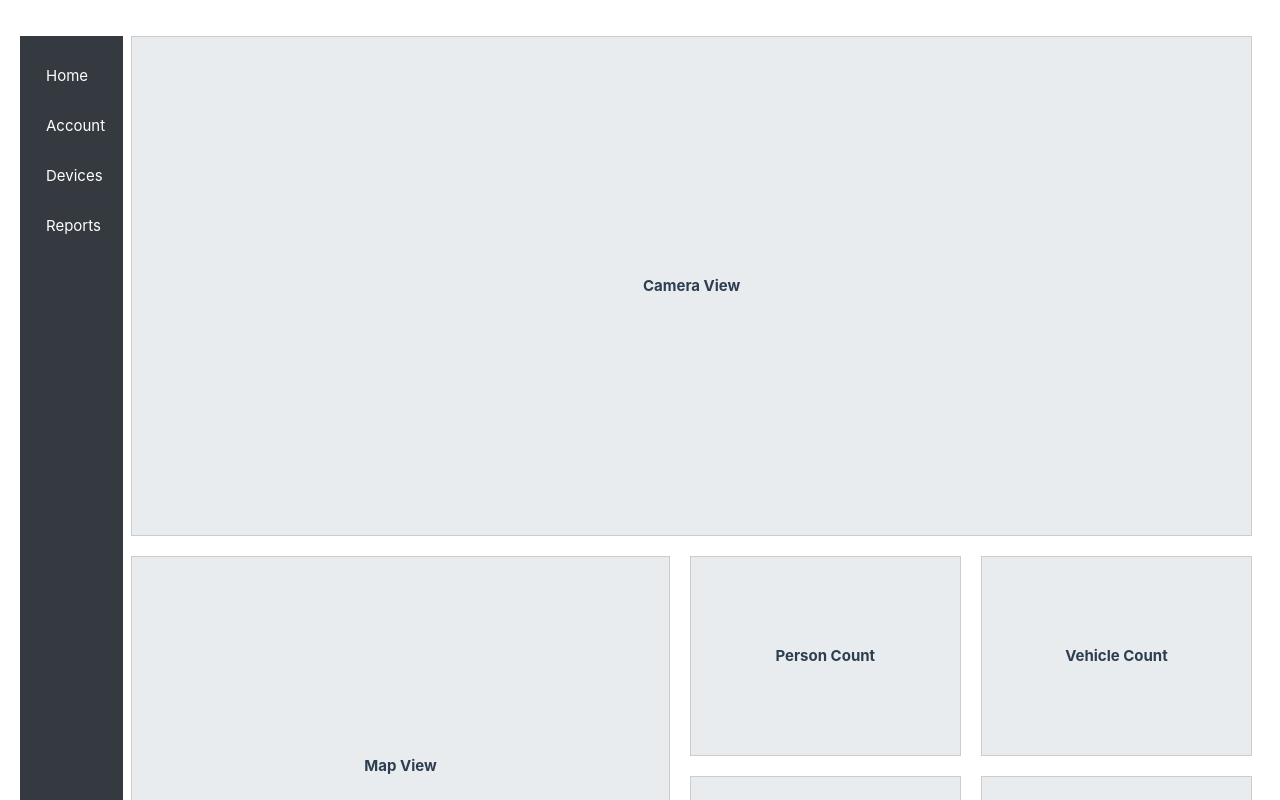
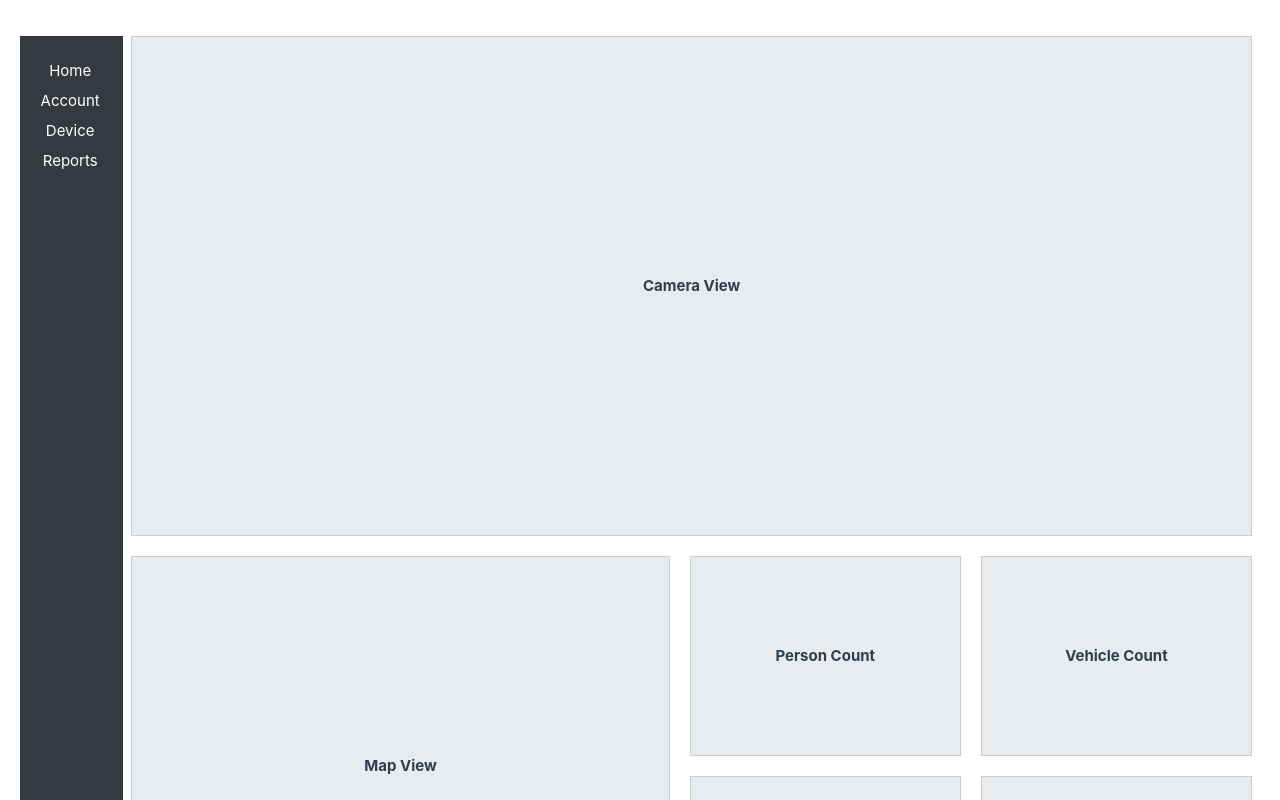
Before and after one commit to VoTanTai-dp/smart-portal, a Vue app in the folder frontend/: page / in a window 1280 px wide. Shown: the top 800 px of the page. Built offline with nearby package versions, Linux system fonts and the light colour scheme; the HTML template or start-up script is replaced by a standard one.

Commit message:
update routerlink navba

```diff
--- a/frontend/src/views/home_page.vue
+++ b/frontend/src/views/home_page.vue
@@ -8,6 +8,15 @@
       <!-- Sidebar -->
       <div class="col-1 sidebar">
         <nav>
+          <RouterLink style="text-decoration: none; color: white; display:flex; justify-content: center; align-items: center;" class="nav" to="/">Home</RouterLink>
+          <RouterLink style="text-decoration: none; color: white; display:flex; justify-content: center; align-items: center;" class="nav" to="/Account">Account</RouterLink>
+          <RouterLink style="text-decoration: none; color: white; display:flex; justify-content: center; align-items: center;" class="nav" to="/Devices">Device</RouterLink>
+          <RouterLink style="text-decoration: none; color: white; display:flex; justify-content: center; align-items: center;" class="nav" to="/Reports">Reports</RouterLink>
+        </nav>
+        <main>
+          <RouterView />
+        </main>
+        <!-- <nav>
           <ul class="nav">
             <li class="nav-item">
               <a class="nav-link" href="#"><i class="bi bi-house"></i> Home</a>
@@ -22,7 +31,7 @@
               <a class="nav-link" href="#"><i class="bi bi-bar-chart"></i> Reports</a>
             </li>
           </ul>
-        </nav>
+        </nav> -->
       </div>
 
       <!-- Main content -->
@@ -68,10 +77,10 @@
   padding: 20px 10px;
 }
 
-.nav-link {
+/* .nav-link {
   color: #fff;
   margin-bottom: 10px;
-}
+} */
 
 .content {
   padding: 20px;
```
